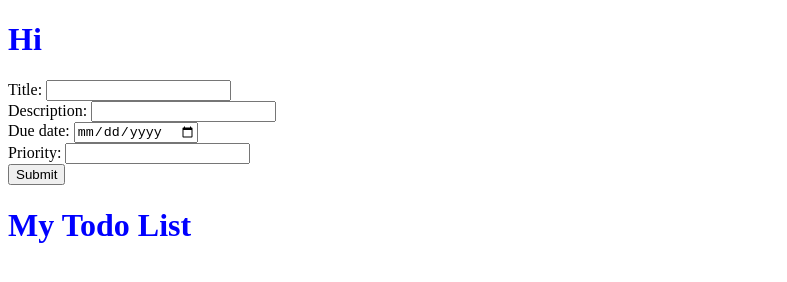
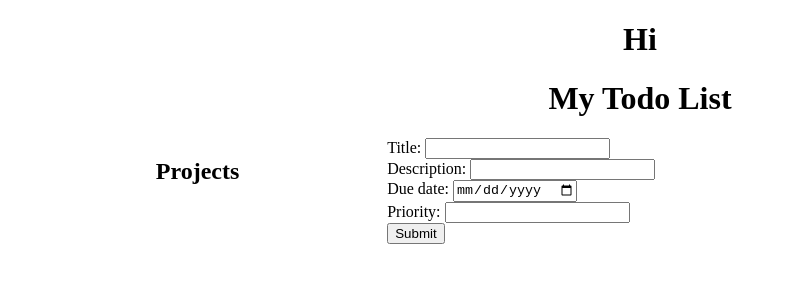
Before and after one commit to Zappat0n/my_todo_list, a website built with webpack: page index.html in a window 1280 px wide. Shown: the whole page, without its empty margins (0-787 px from the left). Built offline with nearby package versions, Linux system fonts and the light colour scheme; files whose address does not match are found by name.

Commit message:
Add display of Projects and todos

```diff
--- a/src/css/style.scss
+++ b/src/css/style.scss
@@ -1,3 +1,13 @@
 h1 {
-  color: blue;
+  text-align: center;
 }
+
+h2 {
+  text-align: center;
+}
+
+.container {
+  display: -ms-grid;
+  display: grid;
+  grid-template-columns: repeat(3, 30%);
+}
--- a/src/designer.js
+++ b/src/designer.js
@@ -1,4 +1,17 @@
 const designer = () => {
+  const addElement = (container, type, _textContent, classes) => {
+    const element = document.createElement(type);
+    if (_textContent != null) {
+      element.textContent = _textContent;
+    }
+
+    if (classes != null) {
+      classes.forEach(value => element.classList.add(value));
+    }
+    container.appendChild(element);
+    return element;
+  };
+
   const createForm = (container, id, className, fields, callback) => {
     const addButton = () => {
       const button = document.createElement('input');
@@ -17,9 +30,9 @@ const designer = () => {
       input.setAttribute('type', type);
       input.setAttribute('name', field);
       input.setAttribute('id', field);
-      /*if (required) {
-        input.attr('required');
-      }*/
+      if (required) {
+        input.setAttribute('required', true);
+      }
       div.appendChild(label);
       div.appendChild(input);
       return div;
@@ -42,7 +55,18 @@ const designer = () => {
     return form;
   };
 
-  return { createForm };
+  const updateTodos = (currentProject) => {
+    const rightSide = document.querySelector('.todos');
+    rightSide.innerHTML = '';
+    const ulTodo = designer().addElement(rightSide, 'ul');
+    if (currentProject != null) {
+      currentProject.obj.obj.todos.forEach(value => {
+        addElement(ulTodo, 'li', value.title, ['todo']);
+      });
+    }
+  };
+
+  return { addElement, createForm, updateTodos };
 };
 
 export { designer as default };
--- a/src/index.js
+++ b/src/index.js
@@ -4,13 +4,24 @@ import { fieldsForNewTodoForm } from './design_data';
 import projectManager from './project_manager';
 
 const body = document.querySelector('body');
+designer().addElement(body, 'h1', 'My Todo List');
+const container = designer().addElement(body, 'div', null, ['container']);
+
+const leftSide = designer().addElement(container, 'div', null, ['left_side']);
+
+designer().addElement(leftSide, 'h2', 'Projects');
+const ulProject = designer().addElement(leftSide, 'ul');
+projectManager().getProjects().forEach(project => {
+  const li = designer().addElement(ulProject, 'li', project.obj.name, ['project']);
+  li.addEventListener('click', (e) => {
+    const currentProject = projectManager().getProject(e.target.textContent);
+    designer().updateTodos(currentProject);
+  });
+});
+
+const rightSide = designer().addElement(container, 'div', null, ['right_side']);
 const currentProject = projectManager().getProject('default');
-designer().createForm(body, 'form_new_todo', 'form', fieldsForNewTodoForm, currentProject.addTodo);
+designer().createForm(rightSide, 'form_new_todo', 'form', fieldsForNewTodoForm, currentProject.addTodo);
 
-
-const element = document.createElement('div');
-
-const h1 = document.createElement('h1');
-h1.textContent = 'My Todo List';
-element.appendChild(h1);
-body.appendChild(element);
+designer().addElement(rightSide, 'div', null, ['todos']);
+designer().updateTodos(projectManager().getProject('default'));
--- a/src/project.js
+++ b/src/project.js
@@ -2,6 +2,7 @@ import todo from './todo';
 
 const project = (save, obj) => {
   const addTodo = (elements) => {
+    console.log(obj);
     if (elements != null) {
       const t = todo(elements.title.value, elements.description.value, elements.date.value,
         elements.priority.value);
--- a/src/project_manager.js
+++ b/src/project_manager.js
@@ -7,7 +7,7 @@ const projectManager = () => {
 
   const getIndex = (name) => {
     for (let index = 0; index < projects.length; index += 1) {
-      if (name === projects.name) return index;
+      if (name === projects[index].obj.name) return index;
     }
     return -1;
   };
@@ -34,7 +34,11 @@ const projectManager = () => {
     return currentProject;
   };
 
-  return { getProject, save };
+  const getProjects = () => projects;
+
+  return {
+    getProject, currentProject, getProjects, save,
+  };
 };
 
 export { projectManager as default };
```
